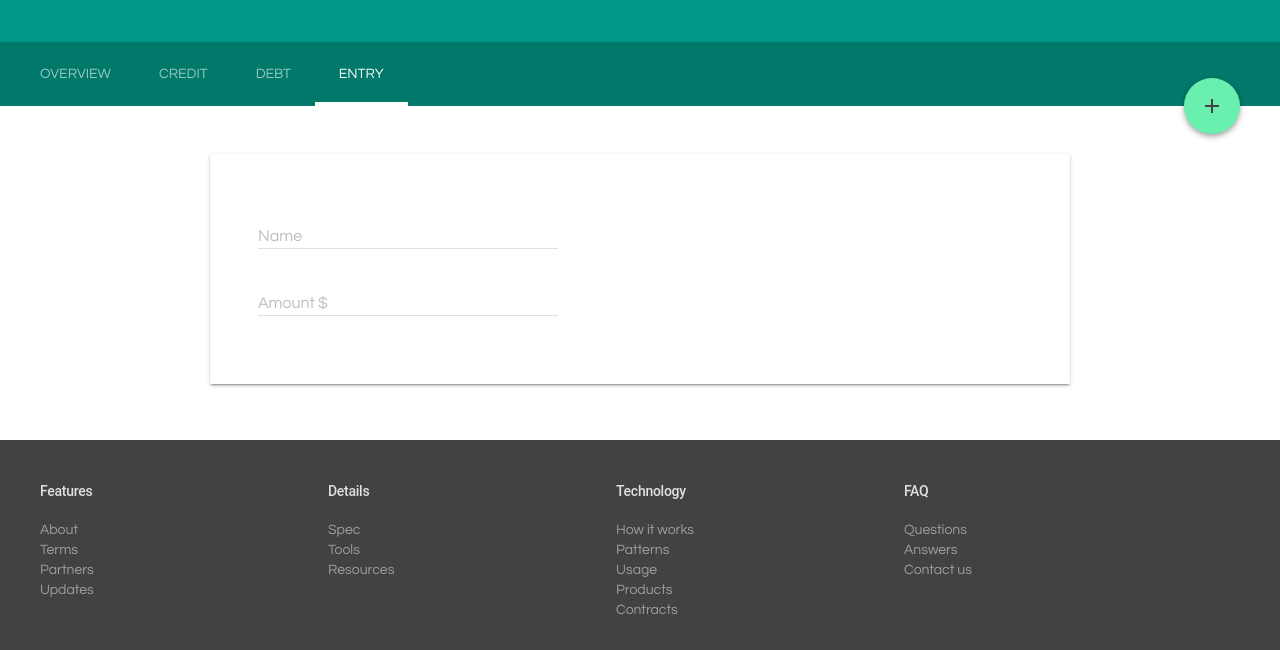
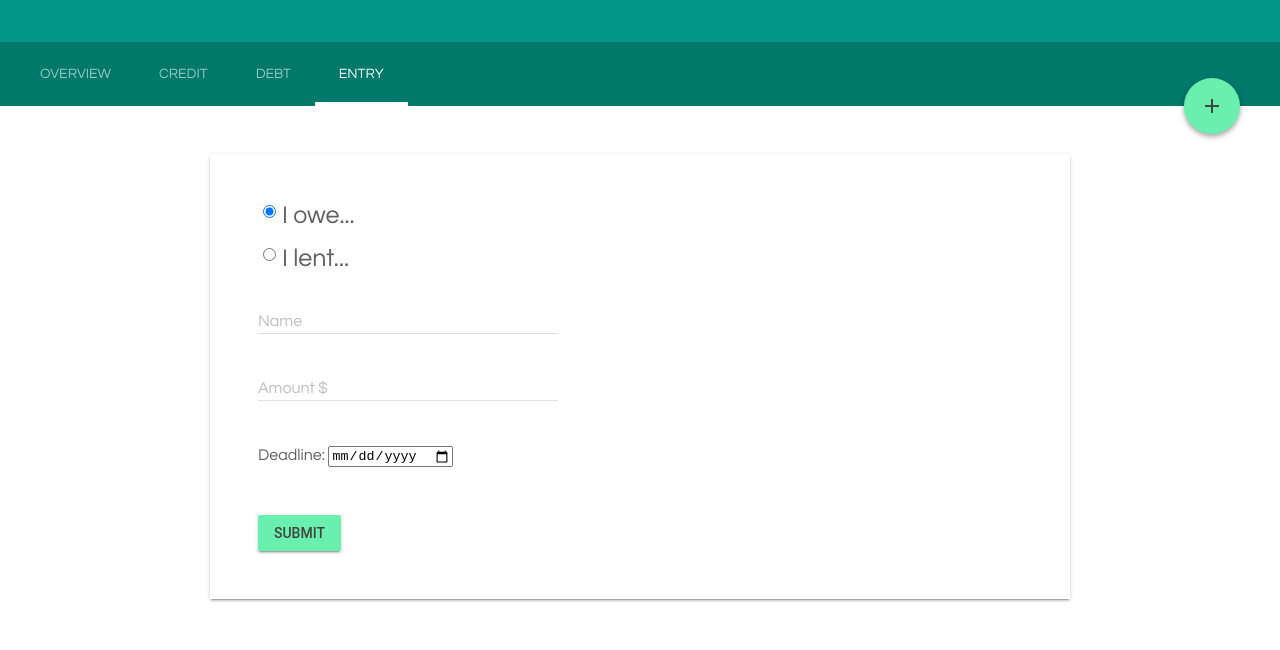
Before and after one commit to MaggieMeow/OweMoneyPayMoney, a browser extension: page web-starter-kit-master/app/index.html in a window 1280 px wide. Both pictures are taken after a click on the link "ENTRY". Shown: the part 150-800 px from the top of the page. Drawn offline with nearby package versions, Linux system fonts and the light colour scheme.

Commit message:
Entry form

```diff
--- a/web-starter-kit-master/app/index.html
+++ b/web-starter-kit-master/app/index.html
@@ -85,9 +85,10 @@
           }
         </script>
 
+        <!-- Google sign in and out -->
         <div id="my-signin2" style="padding:16px 0px 0px 5px"></div>
 
-           <script>
+          <script src="scripts/main.js">
             function onSuccess(googleUser) {
 
               var profile = googleUser.getBasicProfile();
@@ -167,6 +168,12 @@
 
 
         <form action="#">
+        <div>
+          <input type="radio" name="entry-category" value="owe" checked /> <label class="radio-text">I owe...</label> </div>
+          <br>
+          <div>
+          <input type="radio" name="entry-category" value="owed"> <label class="radio-text">I lent...</label></div>
+          <br>
           <div class="mdl-textfield mdl-js-textfield mdl-textfield--floating-label">
             <input class="mdl-textfield__input" type="text" id="sample3">
             <label class="mdl-textfield__label" for="sample3"> Name </label>
@@ -177,11 +184,14 @@
             <label class="mdl-textfield__label" for="sample4">Amount $</label>
             <span class="mdl-textfield__error">You didn't enter a number:(.</span>
           </div>
+          <div class="deadline">Deadline: <input type="date" name="deadline"> </div>
+          <div> </div>
+          <div> </div>
+          <div> </div>
+          <button class="mdl-button mdl-js-button mdl-button--raised mdl-button--accent mdl-js-ripple-effect submit-button">
+            Submit
+          </button>
         </form>
-
-          <!-- <button class="mdl-button mdl-js-button mdl-button--raised mdl-js-ripple-effect">
-            Submit
-          </button> -->
 
         </section>
       </div>
--- a/web-starter-kit-master/app/scripts/main.js
+++ b/web-starter-kit-master/app/scripts/main.js
@@ -74,9 +74,8 @@
 
   // Your custom JavaScript goes here
 
+
   // Add new entry to account
-  function addEntry() {
-    document.getElementByClassName("mdl-mega-footer").disabled = true;//!document.getElementByTagName("footer").disabled
-  }
+
 
 })();
--- a/web-starter-kit-master/app/styles/main.css
+++ b/web-starter-kit-master/app/styles/main.css
@@ -243,7 +243,15 @@ form {
   margin: 48px;
 }
 
-.mdl-button--accent.mdl-button--accent.mdl-button--raised, .mdl-button--accent.mdl-button--accent.mdl-button--fab .submit-button {
-  margin-bottom: 48
 
+.radio-text {
+  font-size: 25px;
+  vertical-align: middle;
 }
+
+.deadline {
+  font-size: 16px;
+  margin-top: 24px;
+  margin-bottom: 48px;
+  vertical-align: middle;
+}
```
Lines whose indentation alone changed are shown as unchanged.
